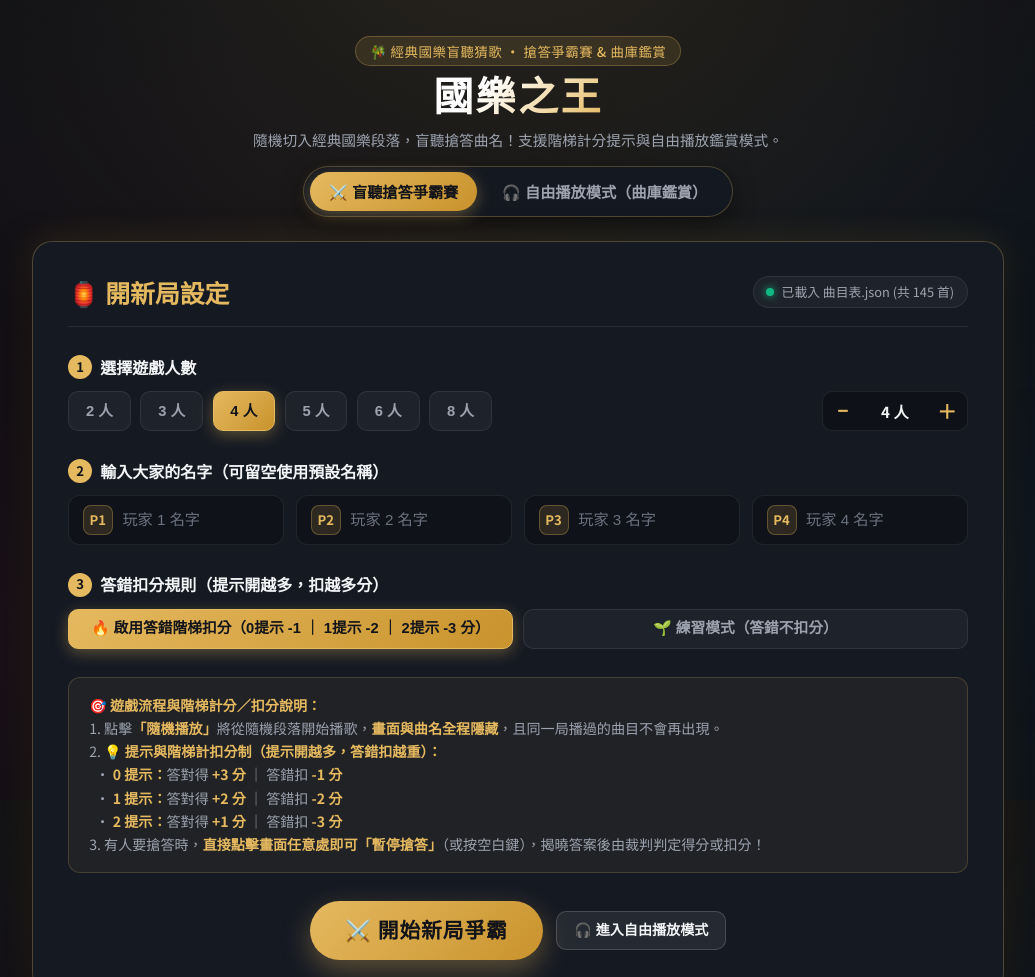
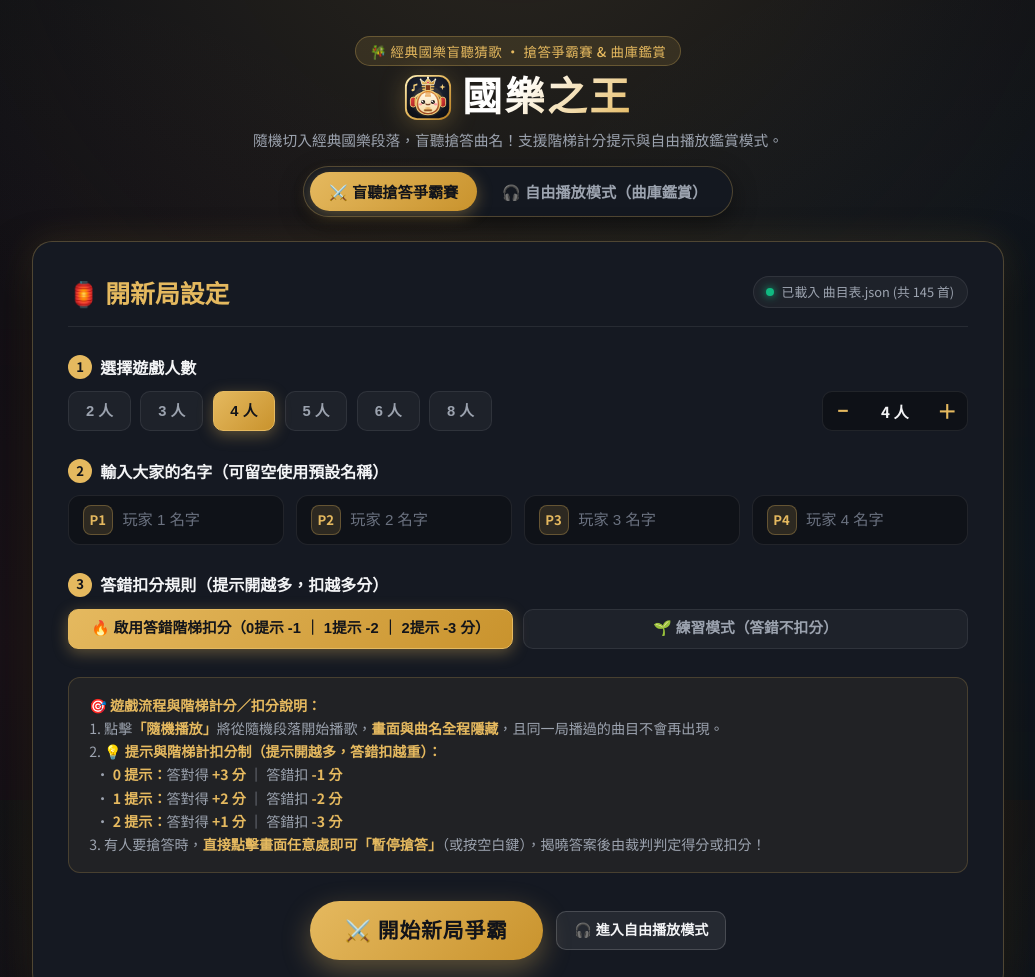
Before and after one commit to aacj2642/chinese_music_king, a plain HTML site: page index.html in a window 1280 px wide. Shown: the top 977 px of the page, without its empty margins (122-1157 px from the left). Drawn offline with Linux system fonts and the light colour scheme.

Commit message:
新增 icon

```diff
--- a/css/base.css
+++ b/css/base.css
@@ -103,6 +103,25 @@ header {
   font-weight: 500;
   letter-spacing: 0.04em;
   line-height: 1.4;
+}
+
+.brand-title-row {
+  display: inline-flex;
+  align-items: center;
+  justify-content: center;
+  gap: 0.65rem;
+}
+
+.brand-mascot-icon {
+  width: clamp(2.25rem, 6vw, 2.95rem);
+  height: clamp(2.25rem, 6vw, 2.95rem);
+  flex-shrink: 0;
+  filter: drop-shadow(0 4px 12px rgba(229, 185, 95, 0.28));
+  transition: transform 0.25s cubic-bezier(0.34, 1.56, 0.64, 1);
+}
+
+.brand-title-row:hover .brand-mascot-icon {
+  transform: rotate(-8deg) scale(1.1);
 }
 
 h1 {
--- a/index.html
+++ b/index.html
@@ -5,6 +5,7 @@
     <meta charset="UTF-8" />
     <meta name="viewport" content="width=device-width, initial-scale=1.0" />
     <title>國樂之王 · 盲聽搶答爭霸賽</title>
+    <link rel="icon" type="image/svg+xml" href="favicon.svg" />
     <link rel="preconnect" href="https://fonts.googleapis.com" />
     <link rel="preconnect" href="https://fonts.gstatic.com" crossorigin />
     <link
@@ -25,7 +26,16 @@
       <!-- Header -->
       <header>
         <span class="badge-sub">🎋 經典國樂盲聽猜歌 · 搶答爭霸賽 &amp; 曲庫鑑賞</span>
-        <h1>國樂之王</h1>
+        <div class="brand-title-row">
+          <img
+            src="favicon.svg"
+            alt="國樂之王吉祥物小琵琶"
+            class="brand-mascot-icon"
+            width="46"
+            height="46"
+          />
+          <h1>國樂之王</h1>
+        </div>
         <p class="subtitle" id="headerSubtitle">
           隨機切入經典國樂段落，盲聽搶答曲名！支援階梯計分提示與自由播放鑑賞模式。
         </p>
```
Also changed, not shown: favicon.svg (added).
